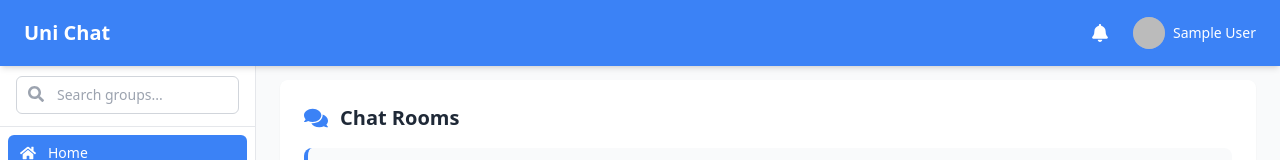
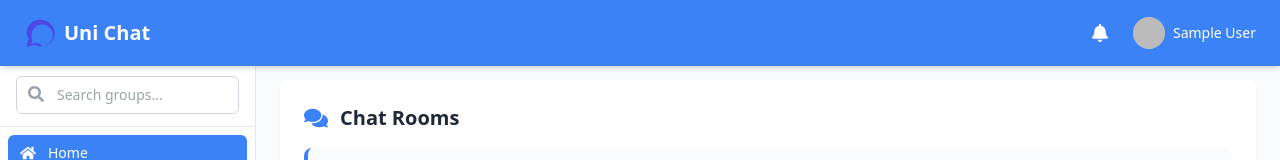
Before and after one commit to AhmedQw1/uni-chat-app, a React (Vite) app: page / in a window 1280 px wide. Shown: the top 160 px of the page. Built offline with nearby package versions, Linux system fonts and the light colour scheme; no server answers; the database is empty; sample sign-in values are in the browser's storage.

Commit message:
Add favicon chat icon to header dashboard button

```diff
--- a/src/components/Layout/Header.jsx
+++ b/src/components/Layout/Header.jsx
@@ -33,7 +33,10 @@ export default function Header({ toggleSidebar }) {
             className="cursor-pointer flex items-center"
             onClick={() => navigate('/')}
           >
-            <h1 className="text-xl font-bold">Uni Chat</h1>
+            <svg xmlns="http://www.w3.org/2000/svg" viewBox="0 0 24 24" fill="#4f46e5" className="w-8 h-8 mr-2">
+              <path d="M12 2C6.48 2 2 6.48 2 12c0 1.61.59 3.09 1.56 4.23l-1.46 5.16c-.14.51.31.96.82.82l5.16-1.46C9.91 21.41 11.39 22 13 22c5.52 0 10-4.48 10-10S17.52 2 12 2zm0 18c-1.2 0-2.36-.21-3.42-.6l-3.23.91.91-3.23c-.39-1.06-.6-2.22-.6-3.42 0-4.41 3.59-8 8-8s8 3.59 8 8-3.59 8-8 8z"/>
+            </svg>
+            <span className="text-xl font-bold hidden md:inline">Uni Chat</span>
           </div>
         </div>
 
```
Also changed, not shown: public/chat-icon.svg.
